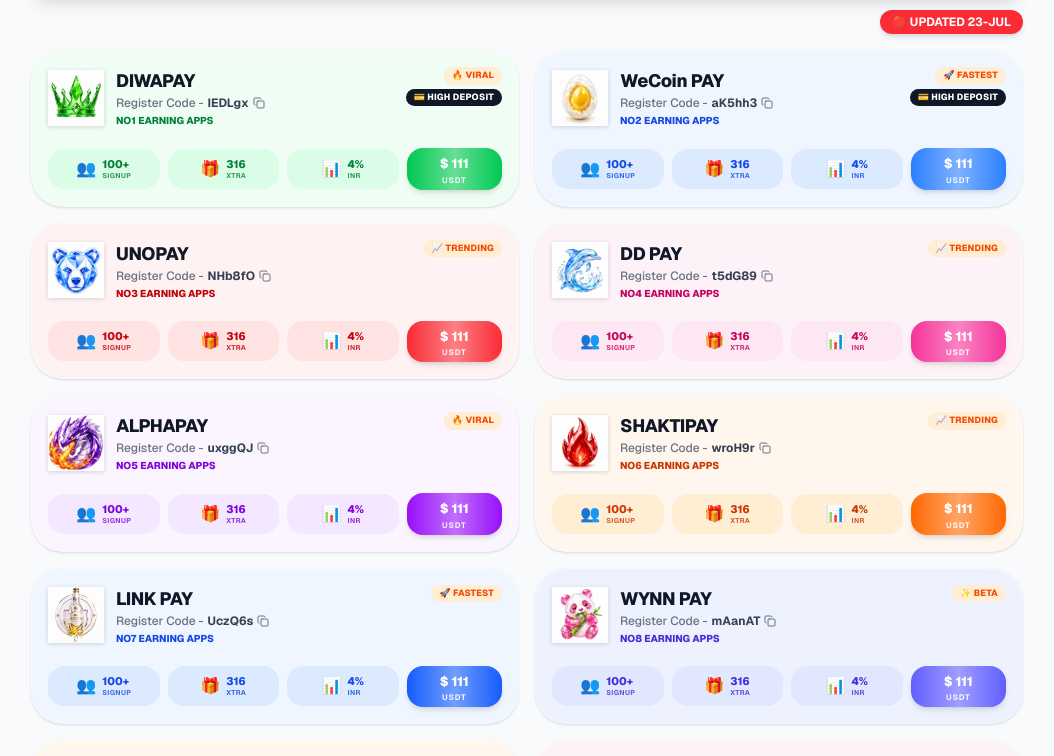
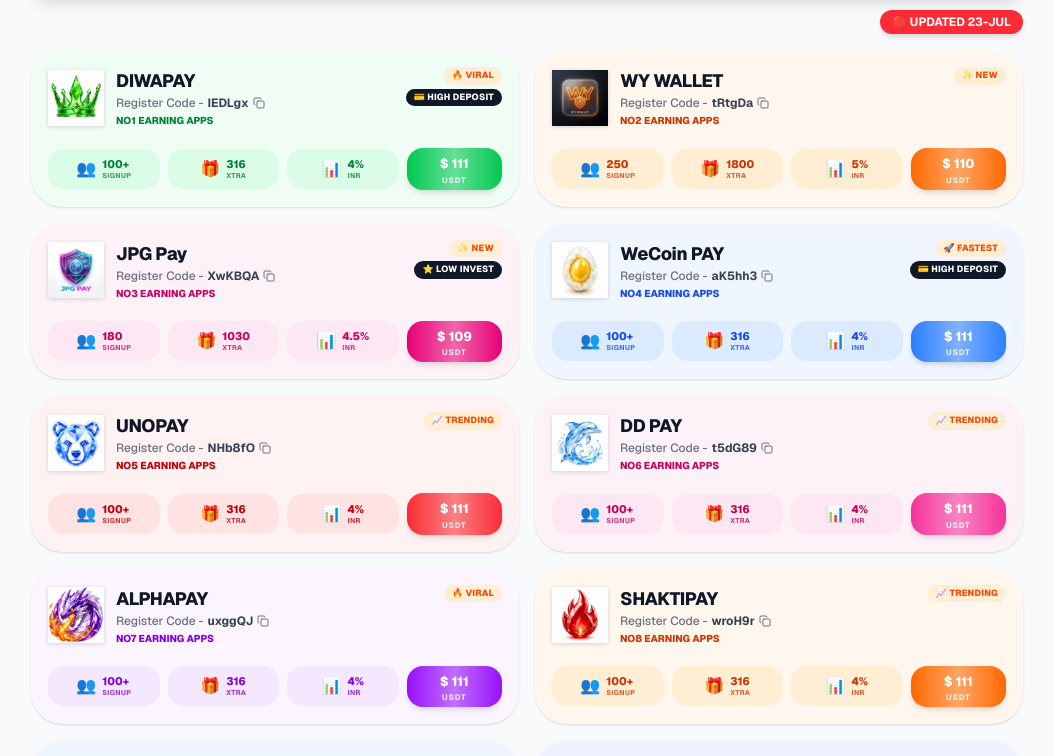
Before and after one commit to s21189989-netizen/earn-extra-site, a Next.js app: page / in a window 1280 px wide. Shown: the part 515-1271 px from the top of the page, without its empty margins (113-1167 px from the left). Built offline with nearby package versions, Linux system fonts and the light colour scheme.

Commit message:
Reordered apps for client

```diff
--- a/app/page.tsx
+++ b/app/page.tsx
@@ -11,18 +11,18 @@ export default function EarnExtraHome() {
 
   const heroImages = ['/image1.jpg', '/image2.jpg', '/image3.jpg'];
 
-  // App Data with new WY WALLET and JPG Pay added at the bottom
+  // App Data with reordered positions (WY WALLET at #2, JPG Pay at #3) and updated Tags
   const apps = [
-    { id: 1, name: 'DIWAPAY', icon: '/icon1.png', tag: 'NO1 EARNING APPS', code: 'IEDLgx', badges: ['🔥 VIRAL', '💳 HIGH DEPOSIT'], link: 'https://install.diwapwork.net/#/?invite=IEDLgx', pillColor: 'bg-green-100 text-green-700', ctaColor: 'bg-green-500', cardBg: 'bg-green-50' },
-    { id: 2, name: 'WeCoin PAY', icon: '/icon2.png', tag: 'NO2 EARNING APPS', code: 'aK5hh3', badges: ['🚀 FASTEST', '💳 HIGH DEPOSIT'], link: 'https://install.wecoin.top/#/?invite=aK5hh3', pillColor: 'bg-blue-100 text-blue-700', ctaColor: 'bg-blue-500', cardBg: 'bg-blue-50' },
-    { id: 3, name: 'UNOPAY', icon: '/icon3.png', tag: 'NO3 EARNING APPS', code: 'NHb8fO', badges: ['📈 TRENDING'], link: 'https://omnicloud-down.com/#/?invite=NHb8fO', pillColor: 'bg-red-100 text-red-700', ctaColor: 'bg-red-500', cardBg: 'bg-red-50' },
-    { id: 4, name: 'DD PAY', icon: '/icon4.png', tag: 'NO4 EARNING APPS', code: 't5dG89', badges: ['📈 TRENDING'], link: 'https://dd-pay.net/#/?invite=t5dG89', pillColor: 'bg-pink-100 text-pink-700', ctaColor: 'bg-pink-500', cardBg: 'bg-pink-50' },
-    { id: 5, name: 'ALPHAPAY', icon: '/icon5.png', tag: 'NO5 EARNING APPS', code: 'uxggQJ', badges: ['🔥 VIRAL'], link: 'https://alphad.net/#/?invite=uxggQJ', pillColor: 'bg-purple-100 text-purple-700', ctaColor: 'bg-purple-600', cardBg: 'bg-purple-50' },
-    { id: 6, name: 'SHAKTIPAY', icon: '/icon6.png', tag: 'NO6 EARNING APPS', code: 'wroH9r', badges: ['📈 TRENDING'], link: 'https://shaktipay.app/#/?invite=wroH9r', pillColor: 'bg-orange-100 text-orange-700', ctaColor: 'bg-orange-500', cardBg: 'bg-orange-50' },
-    { id: 7, name: 'LINK PAY', icon: '/icon7.png', tag: 'NO7 EARNING APPS', code: 'UczQ6s', badges: ['🚀 FASTEST'], link: 'https://mobile.linkpulsex.com/#/pages/auth/register?invite=UczQ6s', pillColor: 'bg-blue-100 text-blue-700', ctaColor: 'bg-blue-600', cardBg: 'bg-blue-50' },
-    { id: 8, name: 'WYNN PAY', icon: '/icon8.png', tag: 'NO8 EARNING APPS', code: 'mAanAT', badges: ['✨ BETA'], link: 'https://wynnpay.io/#/?invite=#/?invite=mAanAT', pillColor: 'bg-indigo-100 text-indigo-700', ctaColor: 'bg-indigo-500', cardBg: 'bg-indigo-50' },
-    { id: 9, name: 'WY WALLET', icon: '/icon10.png', tag: 'NO9 EARNING APPS', code: 'tRtgDa', badges: ['✨ NEW'], link: 'https://wy3721.com/#/?invite=tRtgDa', pillColor: 'bg-orange-100 text-orange-700', ctaColor: 'bg-orange-500', cardBg: 'bg-orange-50' },
-    { id: 10, name: 'JPG Pay', icon: '/icon9.png', tag: 'NO10 EARNING APPS', code: 'XwKBQA', badges: ['✨ NEW', '⭐ LOW INVEST'], link: 'https://jpgpay.app/#/?invite=XwKBQA', pillColor: 'bg-pink-100 text-pink-700', ctaColor: 'bg-pink-600', cardBg: 'bg-pink-50' }
+    { id: 1, name: 'DIWAPAY', icon: '/icon1.png', tag: 'NO1 EARNING APPS', code: 'IEDLgx', badges: ['🔥 VIRAL', '💳 HIGH DEPOSIT'], link: 'https://install.diwapwork.net/#/?invite=IEDLgx', pillColor: 'bg-green-100 text-green-700', ctaColor: 'bg-green-500', cardBg: 'bg-green-50', signup: '100+', xtra: '316', commission: '4%', usdt: '111' },
+    { id: 2, name: 'WY WALLET', icon: '/icon10.png', tag: 'NO2 EARNING APPS', code: 'tRtgDa', badges: ['✨ NEW'], link: 'https://wy3721.com/#/?invite=tRtgDa', pillColor: 'bg-orange-100 text-orange-700', ctaColor: 'bg-orange-500', cardBg: 'bg-orange-50', signup: '250', xtra: '1800', commission: '5%', usdt: '110' },
+    { id: 3, name: 'JPG Pay', icon: '/icon9.png', tag: 'NO3 EARNING APPS', code: 'XwKBQA', badges: ['✨ NEW', '⭐ LOW INVEST'], link: 'https://jpgpay.app/#/?invite=XwKBQA', pillColor: 'bg-pink-100 text-pink-700', ctaColor: 'bg-pink-600', cardBg: 'bg-pink-50', signup: '180', xtra: '1030', commission: '4.5%', usdt: '109' },
+    { id: 4, name: 'WeCoin PAY', icon: '/icon2.png', tag: 'NO4 EARNING APPS', code: 'aK5hh3', badges: ['🚀 FASTEST', '💳 HIGH DEPOSIT'], link: 'https://install.wecoin.top/#/?invite=aK5hh3', pillColor: 'bg-blue-100 text-blue-700', ctaColor: 'bg-blue-500', cardBg: 'bg-blue-50', signup: '100+', xtra: '316', commission: '4%', usdt: '111' },
+    { id: 5, name: 'UNOPAY', icon: '/icon3.png', tag: 'NO5 EARNING APPS', code: 'NHb8fO', badges: ['📈 TRENDING'], link: 'https://omnicloud-down.com/#/?invite=NHb8fO', pillColor: 'bg-red-100 text-red-700', ctaColor: 'bg-red-500', cardBg: 'bg-red-50', signup: '100+', xtra: '316', commission: '4%', usdt: '111' },
+    { id: 6, name: 'DD PAY', icon: '/icon4.png', tag: 'NO6 EARNING APPS', code: 't5dG89', badges: ['📈 TRENDING'], link: 'https://dd-pay.net/#/?invite=t5dG89', pillColor: 'bg-pink-100 text-pink-700', ctaColor: 'bg-pink-500', cardBg: 'bg-pink-50', signup: '100+', xtra: '316', commission: '4%', usdt: '111' },
+    { id: 7, name: 'ALPHAPAY', icon: '/icon5.png', tag: 'NO7 EARNING APPS', code: 'uxggQJ', badges: ['🔥 VIRAL'], link: 'https://alphad.net/#/?invite=uxggQJ', pillColor: 'bg-purple-100 text-purple-700', ctaColor: 'bg-purple-600', cardBg: 'bg-purple-50', signup: '100+', xtra: '316', commission: '4%', usdt: '111' },
+    { id: 8, name: 'SHAKTIPAY', icon: '/icon6.png', tag: 'NO8 EARNING APPS', code: 'wroH9r', badges: ['📈 TRENDING'], link: 'https://shaktipay.app/#/?invite=wroH9r', pillColor: 'bg-orange-100 text-orange-700', ctaColor: 'bg-orange-500', cardBg: 'bg-orange-50', signup: '100+', xtra: '316', commission: '4%', usdt: '111' },
+    { id: 9, name: 'LINK PAY', icon: '/icon7.png', tag: 'NO9 EARNING APPS', code: 'UczQ6s', badges: ['🚀 FASTEST'], link: 'https://mobile.linkpulsex.com/#/pages/auth/register?invite=UczQ6s', pillColor: 'bg-blue-100 text-blue-700', ctaColor: 'bg-blue-600', cardBg: 'bg-blue-50', signup: '100+', xtra: '316', commission: '4%', usdt: '111' },
+    { id: 10, name: 'WYNN PAY', icon: '/icon8.png', tag: 'NO10 EARNING APPS', code: 'mAanAT', badges: ['✨ BETA'], link: 'https://wynnpay.io/#/?invite=#/?invite=mAanAT', pillColor: 'bg-indigo-100 text-indigo-700', ctaColor: 'bg-indigo-500', cardBg: 'bg-indigo-50', signup: '100+', xtra: '316', commission: '4%', usdt: '111' }
   ];
 
   useEffect(() => {
@@ -130,7 +130,7 @@ export default function EarnExtraHome() {
               <div className={`flex items-center justify-center gap-1.5 p-2 rounded-2xl flex-1 ${app.pillColor}`}>
                 <span className="text-base">👥</span>
                 <div className="flex flex-col text-left leading-none">
-                  <span className="text-[11px] font-extrabold">100+</span>
+                  <span className="text-[11px] font-extrabold">{app.signup}</span>
                   <span className="text-[7px] font-bold uppercase opacity-80 mt-0.5 tracking-wider">Signup</span>
                 </div>
               </div>
@@ -138,7 +138,7 @@ export default function EarnExtraHome() {
               <div className={`flex items-center justify-center gap-1.5 p-2 rounded-2xl flex-1 ${app.pillColor}`}>
                 <span className="text-base">🎁</span>
                 <div className="flex flex-col text-left leading-none">
-                  <span className="text-[11px] font-extrabold">316</span>
+                  <span className="text-[11px] font-extrabold">{app.xtra}</span>
                   <span className="text-[7px] font-bold uppercase opacity-80 mt-0.5 tracking-wider">Xtra</span>
                 </div>
               </div>
@@ -146,13 +146,13 @@ export default function EarnExtraHome() {
               <div className={`flex items-center justify-center gap-1.5 p-2 rounded-2xl flex-1 ${app.pillColor}`}>
                 <span className="text-base">📊</span>
                 <div className="flex flex-col text-left leading-none">
-                  <span className="text-[11px] font-extrabold">4%</span>
+                  <span className="text-[11px] font-extrabold">{app.commission}</span>
                   <span className="text-[7px] font-bold uppercase opacity-80 mt-0.5 tracking-wider">INR</span>
                 </div>
               </div>
 
               <div className={`relative overflow-hidden flex flex-col items-center justify-center py-1.5 rounded-2xl text-white flex-1 shadow-md ${app.ctaColor}`}>
-                <span className="text-[13px] font-extrabold">$ 111</span>
+                <span className="text-[13px] font-extrabold">$ {app.usdt}</span>
                 <span className="text-[8px] font-bold uppercase opacity-90 leading-none tracking-widest mt-0.5">USDT</span>
                 <div className="absolute inset-0 -translate-x-full bg-gradient-to-r from-transparent via-white/40 to-transparent animate-shimmer" />
               </div>
```
